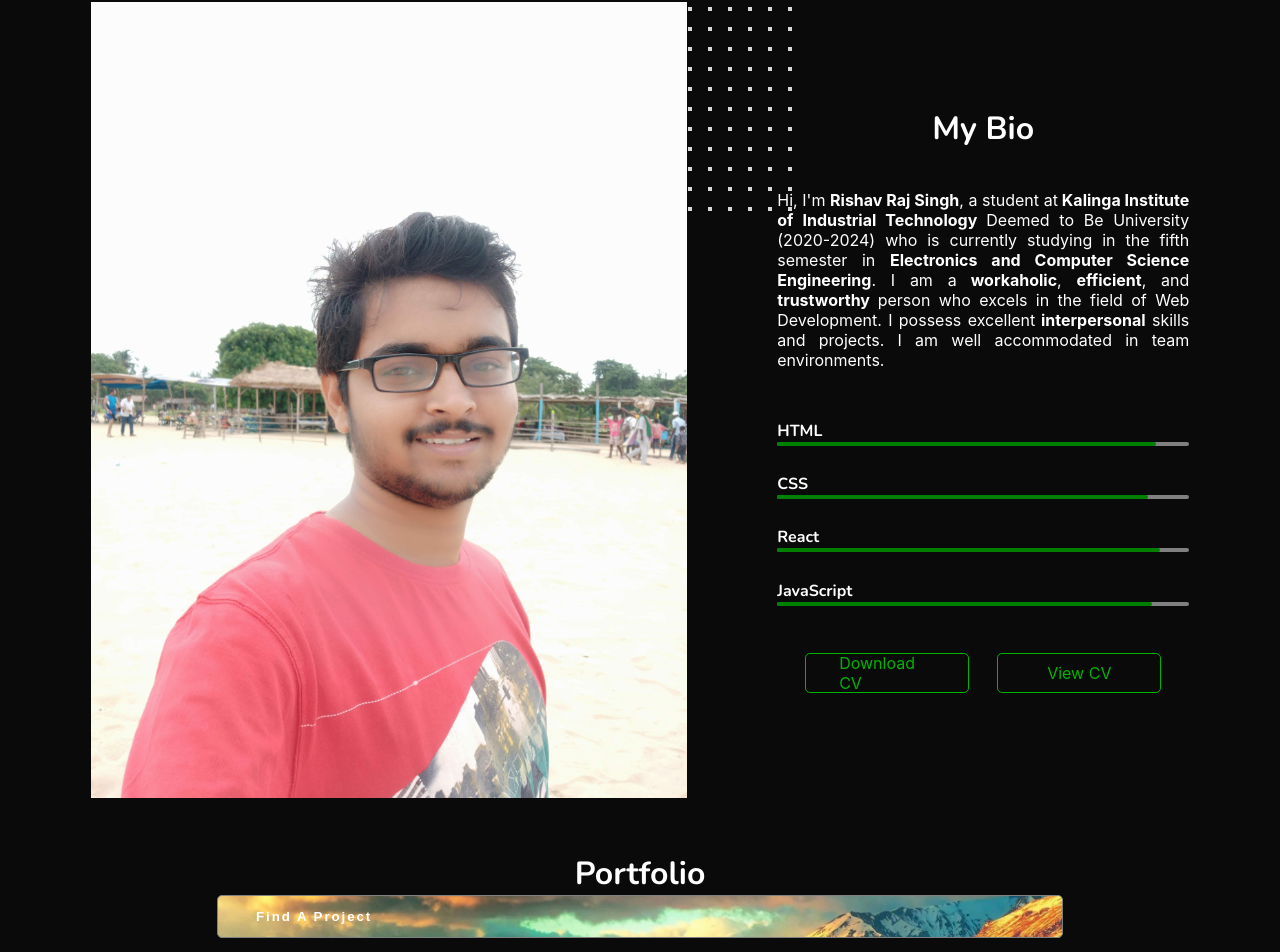
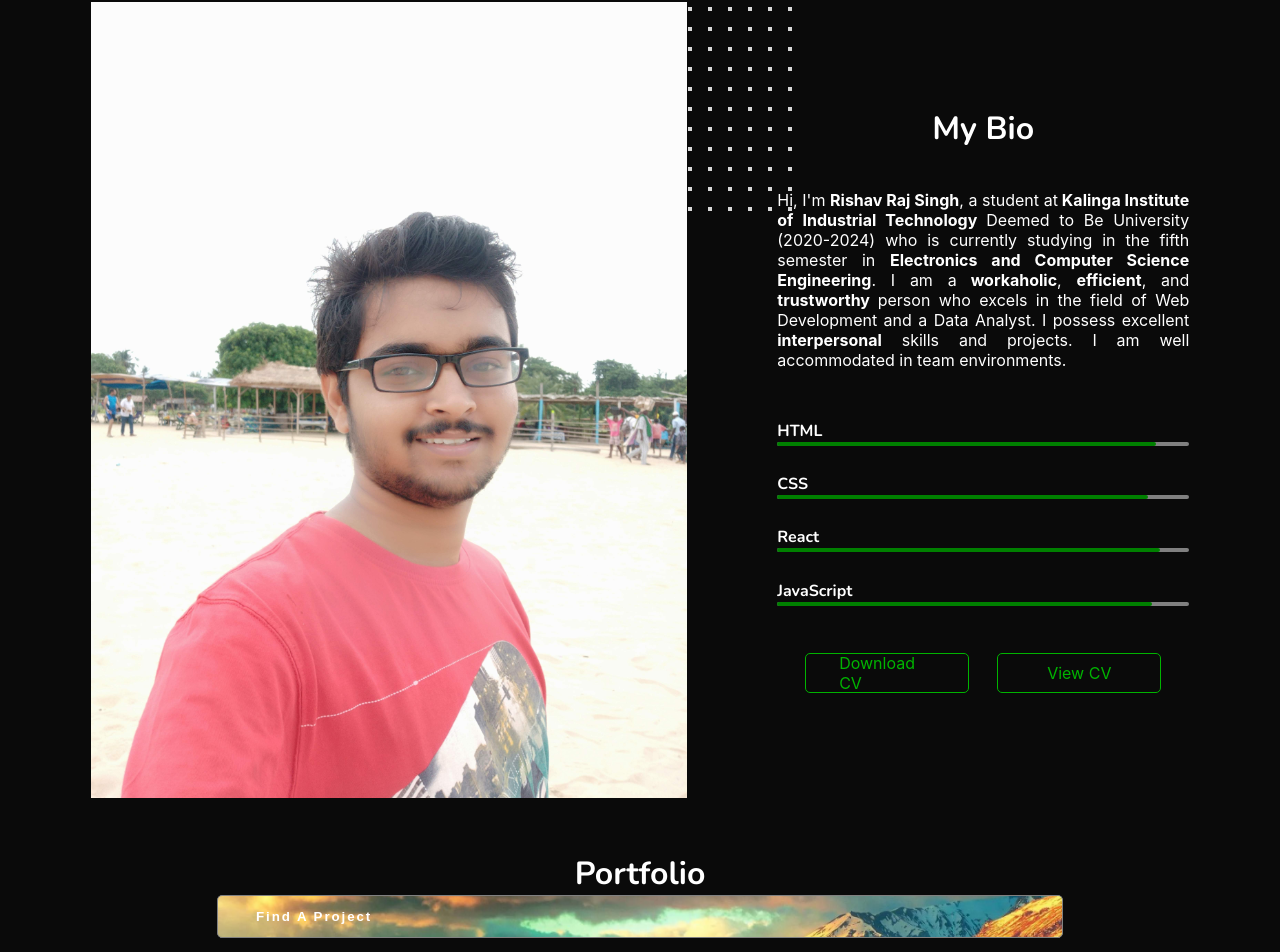
Before and after one commit to TheDa21crj/Portfolio, a React (Create React App) app: page / in a window 1280 px wide. Shown: the part 1054-2006 px from the top of the page. Built offline with nearby package versions, Linux system fonts and the light colour scheme.

Commit message:
Update MyBio.jsx

```diff
--- a/src/Components/MyBio.jsx
+++ b/src/Components/MyBio.jsx
@@ -26,7 +26,8 @@ export default function MyBio() {
           Deemed to Be University (2020-2024) who is currently studying in the
           fifth semester in <b>Electronics and Computer Science Engineering</b>.
           I am a<b> workaholic</b>, <b> efficient</b>, and <b>trustworthy </b>
-          person who excels in the field of Web Development. I possess excellent
+          person who excels in the field of Web Development and a Data Analyst.
+          I possess excellent
           <b> interpersonal</b> skills and projects. I am well accommodated in
           team environments.
         </p>
```
